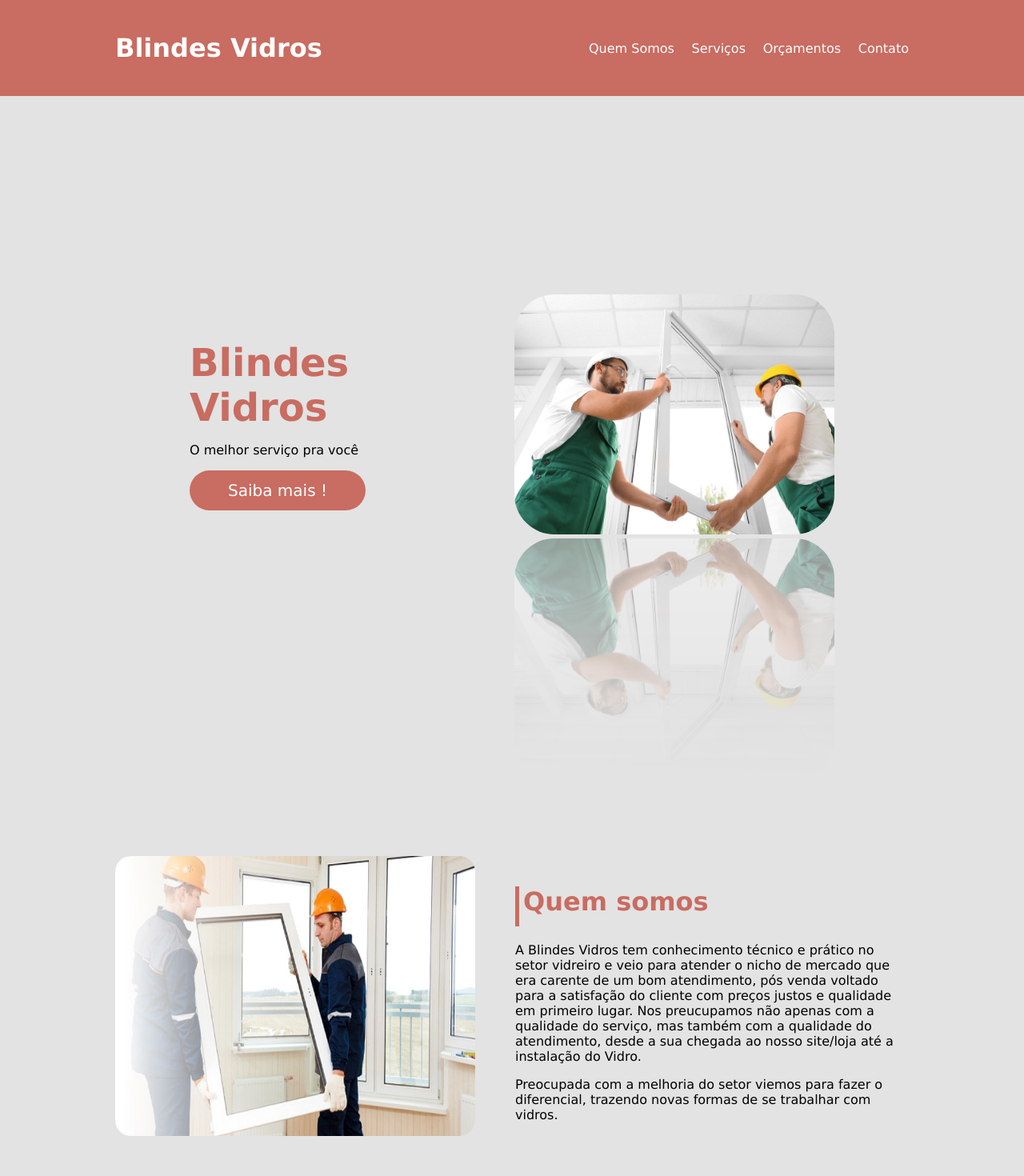
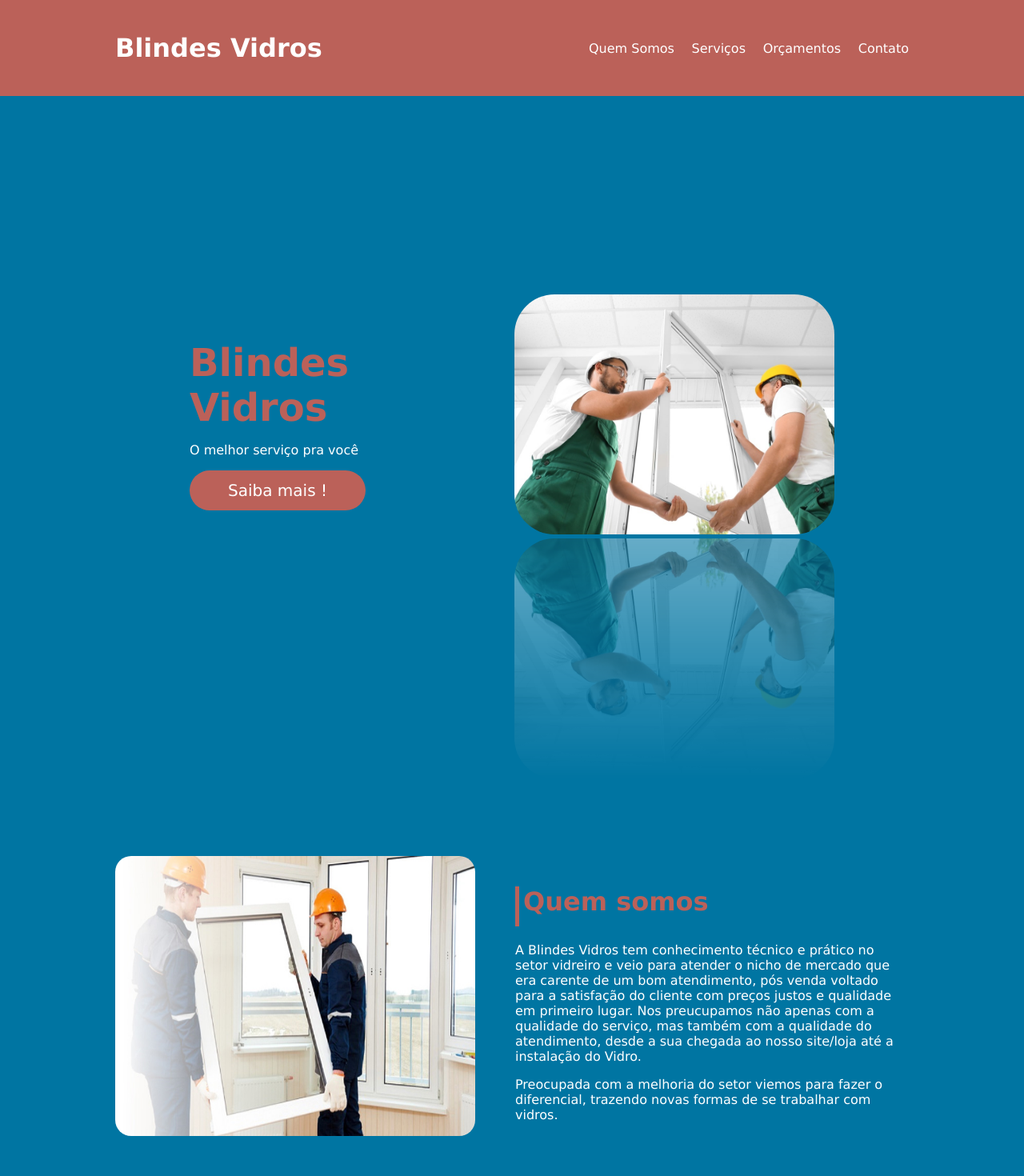
Before and after one commit to ViniciusLima7/favidraceiro, a React (Create React App) app: page / in a window 1280 px wide. Shown: the top 1470 px of the page at 80% size. Built offline with nearby package versions, Linux system fonts and the light colour scheme.

Commit message:
Cores Tema

```diff
--- a/src/components/Apresentacao/style.ts
+++ b/src/components/Apresentacao/style.ts
@@ -13,17 +13,18 @@ export const Container = styled.div`
 
 export const Texto = styled.div`
   min-height: 200px;
+  color: #fff;
 `;
 
 export const Title = styled.h1`
-  color: #c96c61;
+  color: #bb6159;
   font-size: 48px;
   margin-bottom: 10px;
   /* font-size: 60px; */
 `;
 
 export const Link = styled.a`
-  background-color: #c96c61;
+  background-color: #bb6159;
   color: white;
   text-align: center;
   border-radius: 30px;
--- a/src/components/Contato/style.ts
+++ b/src/components/Contato/style.ts
@@ -29,10 +29,11 @@ export const Title = styled.h3`
 export const ItemList = styled.li`
   list-style: none;
   text-align: start;
+  color: #fff;
 `;
 
 export const Link = styled.a`
-  background-color: #c96c61;
+  background-color: #bb6159;
   margin: 0 0 24px;
   padding: 18px 54px;
   border-radius: 2px;
@@ -56,6 +57,7 @@ export const Link = styled.a`
 export const Adress = styled.address`
   font-style: normal;
   display: block;
+  color: #fff;
 `;
 
 export const CabecalhoTable = styled.td`
@@ -63,6 +65,7 @@ export const CabecalhoTable = styled.td`
   text-align: inherit;
   display: table-cell;
   vertical-align: inherit;
+  color: #fff;
 `;
 
 export const Table = styled.table`
@@ -75,6 +78,7 @@ export const InfoTable = styled.th`
   padding: 0 0.5 em;
   display: table-cell;
   vertical-align: inherit;
+  color: #fff;
 `;
 
 export const Horario = styled.span`
--- a/src/components/Footer/style.ts
+++ b/src/components/Footer/style.ts
@@ -13,15 +13,17 @@ export const Texto = styled.p`
   margin-block-end: 1em;
   margin-inline-start: 0px;
   margin-inline-end: 0px;
+  color: #fff;
 `;
 
 export const Link = styled.a`
   text-decoration: none;
-  color: #c96c61;
+  color: #bb6159;
   font-weight: 549;
 
   &:hover {
-    color: #303f9f;
+    color: #000;
+    /* color: #303f9f; */
     transition: 0.3s ease all;
   }
 `;
--- a/src/components/Header/styles.ts
+++ b/src/components/Header/styles.ts
@@ -1,38 +1,35 @@
-import styled from 'styled-components';
-
+import styled from "styled-components";
 
 export const Cabecalho = styled.header`
-    background-color: #C96C61;
+  background-color: #bb6159;
   height: 120px;
   display: flex;
   align-items: center;
-    color:#FFF;
+  color: #fff;
 `;
 
 export const Container = styled.div`
-
   display: flex;
   max-width: 992px;
-    margin:  auto;
+  margin: auto;
   width: 100%;
   min-width: 320px;
   justify-content: space-between;
 `;
 
 export const Title = styled.h1`
-
   &:hover {
-    color: #AAA;
+    color: #aaa;
     cursor: pointer;
   }
 `;
 
 export const LinkTitle = styled.a`
   text-decoration: none;
-color: #FFF;
+  color: #fff;
 
   &:hover {
-    color: #AAA;
+    color: #aaa;
   }
 `;
 
@@ -49,8 +46,7 @@ export const LinkItem = styled.a`
   color: #fff;
   text-decoration: none;
 
-
   &:hover {
-    color: #AAA;
+    color: #aaa;
   }
 `;
--- a/src/components/QuemSomos/style.ts
+++ b/src/components/QuemSomos/style.ts
@@ -16,7 +16,7 @@ export const Container = styled.div`
 
 export const Title = styled.h2`
   font-size: 32px;
-  color: #c96c61;
+  color: #bb6159;
   display: flex;
   margin-bottom: 20px;
   margin-left: 50px;
@@ -26,7 +26,7 @@ export const Title = styled.h2`
     height: 50px;
     width: 5px;
     margin-right: 5px;
-    background-color: #c96c61;
+    background-color: #bb6159;
     position: relative;
   }
 `;
@@ -35,6 +35,7 @@ export const Text = styled.p`
   margin-left: 50px;
   margin-bottom: 10px;
   width: 90%;
+  color: #fff;
 `;
 
 export const Image = styled.img`
--- a/src/components/Servicos/style.ts
+++ b/src/components/Servicos/style.ts
@@ -13,7 +13,7 @@ export const Container = styled.div`
 `;
 
 export const ContainerExterno = styled.div`
-  background-color: #c96c61;
+  background-color: #bb6159;
   /* width: 180%; */
   background-size: contain;
   padding-bottom: 70px;
--- a/src/index.css
+++ b/src/index.css
@@ -8,7 +8,8 @@ body {
 
   -webkit-font-smoothing: antialiased;
   -moz-osx-font-smoothing: grayscale;
-  background: #E3E3E3;
+  background: #0075A2;
+  /* background: #f60403; */
 }
 
 code {
```
Lines whose indentation alone changed are shown as unchanged.
